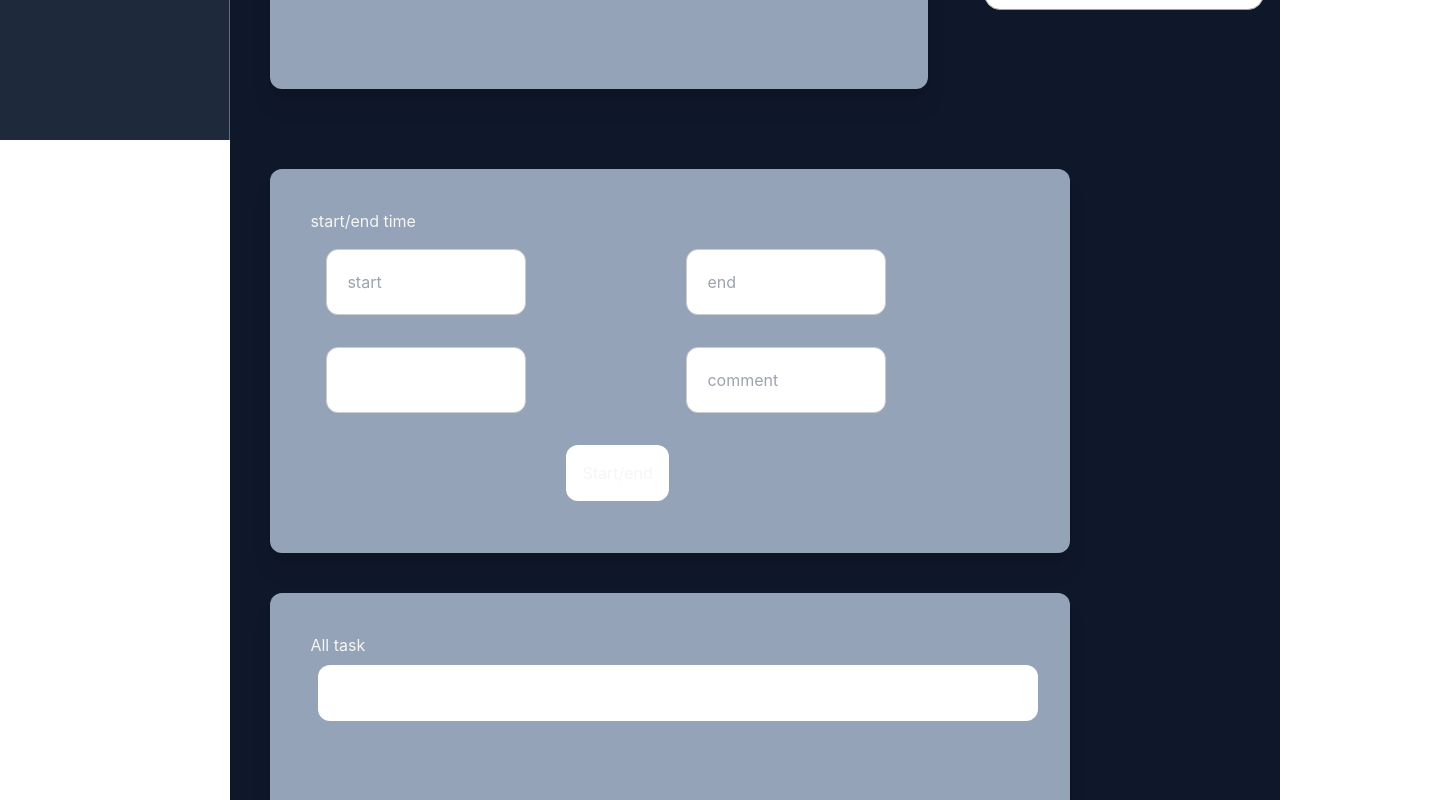
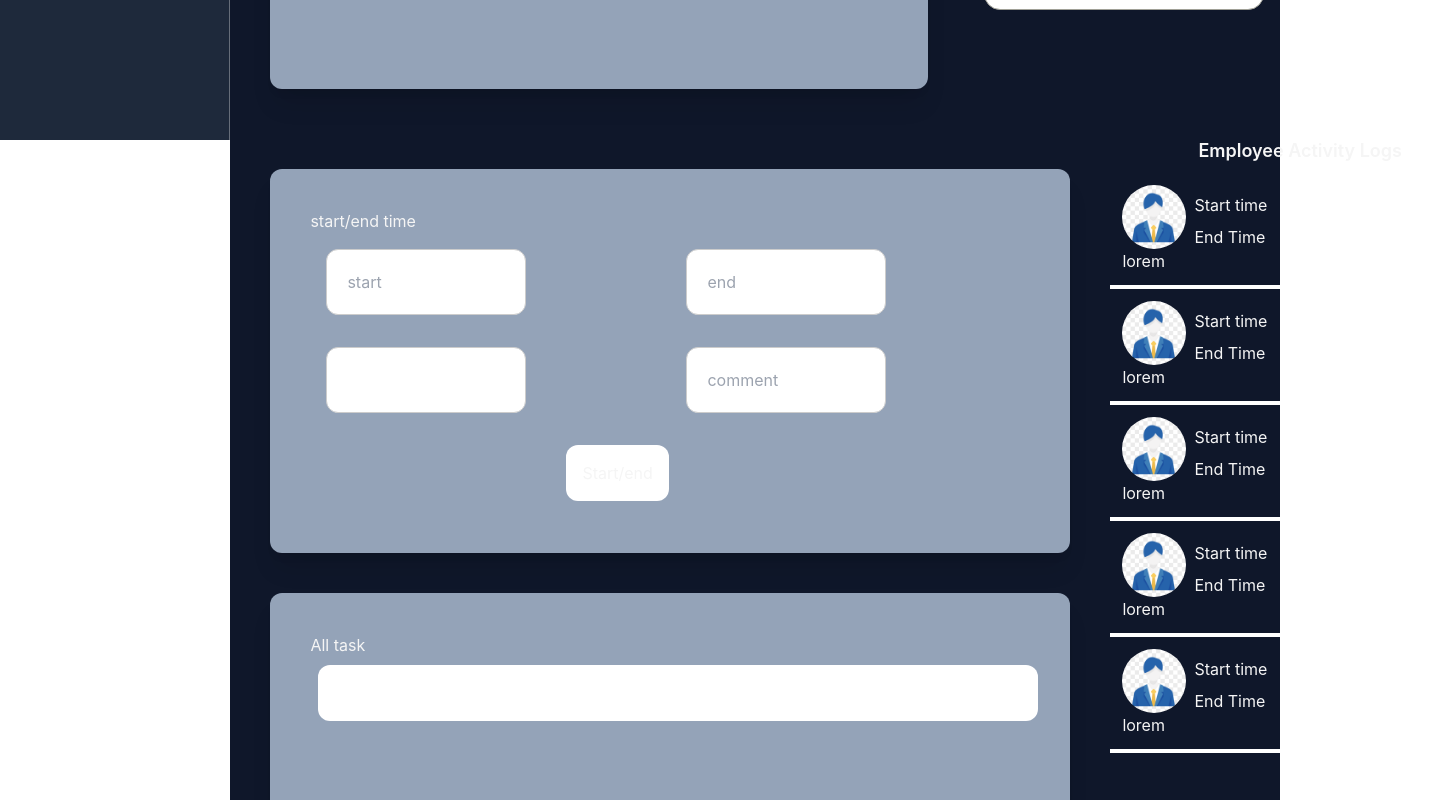
Before and after one commit to Sameer-khann/Navieo.employee, a React (Create React App) app in the folder frontend/: page / in a window 1280 px wide. Shown: the part 660-1460 px from the top of the page, 1430 px wide, since content can reach past the window. Built offline with nearby package versions, Linux system fonts and the light colour scheme.

Commit message:
employee activity logs added

```diff
--- /dev/null
+++ b/frontend/src/components/Emplogs.js
@@ -0,0 +1,66 @@
+import emp from '../assets/img/emp.png';
+
+const Emplogs=()=>{
+return(
+    <>
+      <h1 className='font-semibold text-lg ml-20 p-2'>Employee Activity Logs</h1>
+                        <div className=' flex h-22 w-80 border-b-4 border-white p-3'>
+                            <div>
+                            <img src={emp} className='rounded-full h-16 w-18'></img>
+                            <h1 >lorem</h1>
+                            </div>
+
+                            <div className="">
+                                <h1 className='m-2'>Start time</h1>
+                                <h1 className='m-2'>End Time</h1>
+                            </div>
+                        </div>
+                        <div className=' flex h-22 w-80 border-b-4 border-white p-3'>
+                            <div>
+                            <img src={emp} className='rounded-full h-16 w-18'></img>
+                            <h1 >lorem</h1>
+                            </div>
+
+                            <div className="">
+                                <h1 className='m-2'>Start time</h1>
+                                <h1 className='m-2'>End Time</h1>
+                            </div>
+                        </div>
+                        <div className=' flex h-22 w-80 border-b-4 border-white p-3'>
+                            <div>
+                            <img src={emp} className='rounded-full h-16 w-18'></img>
+                            <h1 >lorem</h1>
+                            </div>
+
+                            <div className="">
+                                <h1 className='m-2'>Start time</h1>
+                                <h1 className='m-2'>End Time</h1>
+                            </div>
+                        </div>
+                        <div className=' flex h-22 w-80 border-b-4 border-white p-3'>
+                            <div>
+                            <img src={emp} className='rounded-full h-16 w-18'></img>
+                            <h1 >lorem</h1>
+                            </div>
+
+                            <div className="">
+                                <h1 className='m-2'>Start time</h1>
+                                <h1 className='m-2'>End Time</h1>
+                            </div>
+                        </div>
+                        <div className=' flex h-22 w-80 border-b-4 border-white p-3'>
+                            <div>
+                            <img src={emp} className='rounded-full h-16 w-18'></img>
+                            <h1 >lorem</h1>
+                            </div>
+
+                            <div className="">
+                                <h1 className='m-2'>Start time</h1>
+                                <h1 className='m-2'>End Time</h1>
+                            </div>
+                        </div>{/*Add many more acc to data by simply iterating over data. This is just for layout purpose*/}
+
+    </>
+)
+}
+export default Emplogs;
--- a/frontend/src/components/Employee.js
+++ b/frontend/src/components/Employee.js
@@ -1,7 +1,8 @@
 import React, { useState } from 'react';
 import Calendar from 'react-calendar';
 import "./Calender.css";
-
+import emp from '../assets/img/emp.png';
+import Emplogs from './Emplogs';
 
 
 const Employee = () => {
@@ -10,7 +11,7 @@ const Employee = () => {
 
     return (
         <>
-            <div className="Emp">
+            <div className="Emp ">
                 <div className=" ml-5 flex mt-8 h-36  ">
                     <div className=" bg-slate-400 w-56 p-20 m-5 rounded-lg"></div>
                     <div className=" bg-slate-400 w-56 p-20 m-5 rounded-lg"></div>
@@ -25,6 +26,10 @@ const Employee = () => {
                         <Calendar onChange={setDate} value={date} />
                     </div>
                 </div>
+
+            </div>
+            <div className='flex'>
+                <div>
                 <div className="shadow-xl  rounded-xl w-[50rem] ml-15 h-96 p-10 m-10 bg-slate-400  ">
                     <h1>start/end time</h1>
                     <div className="flex">
@@ -39,13 +44,24 @@ const Employee = () => {
                         </div>
 
                     </div>
+
                     <button className="bg-white p-4 m-4 hover:bg-blue-950 ml-64 rounded-xl">Start/end</button>
                 </div>
+
+
+
                 <div className="shadow-xl  rounded-xl w-[50rem] ml-15 h-96 p-10 m-10 bg-slate-400">
                     <h1>All task</h1>
                     <div className="bg-white w-[45rem] h-14 rounded-xl p-4 m-2"></div>
                 </div>
-            </div>
+                </div>
+                <div className='flex w-80'>
+                    <div className="flex-col  ">
+                      <Emplogs/>
+                        </div>
+
+    </div>
+    </div>
         </>
     )
 }
--- a/frontend/tailwind.config.js
+++ b/frontend/tailwind.config.js
@@ -5,7 +5,7 @@ module.exports = {
     extend: {
       backgroundImage: {
         'background': "url('../src/assets/img/back.jpg')",
-
+       // 'emp':"url('../src/assets/img/emp.png')"
     },
     },
     screens: {
```
Also changed, not shown: frontend/src/assets/img/emp.png (added).
